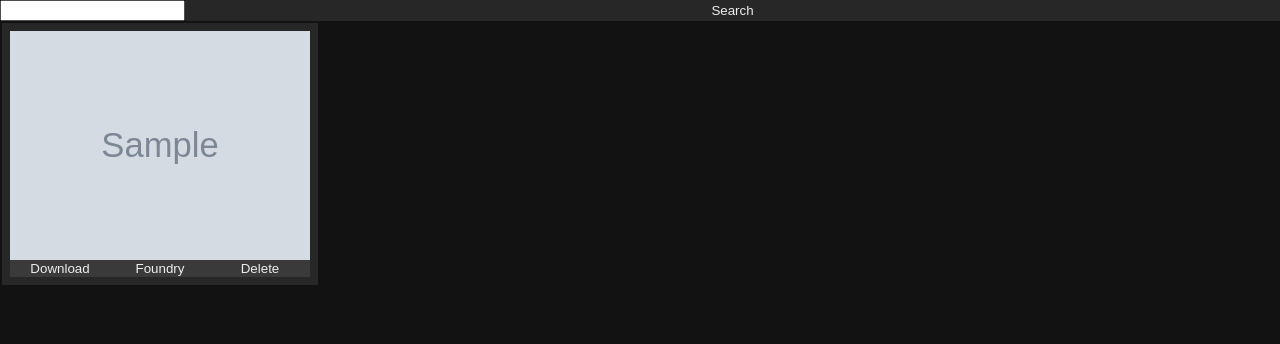
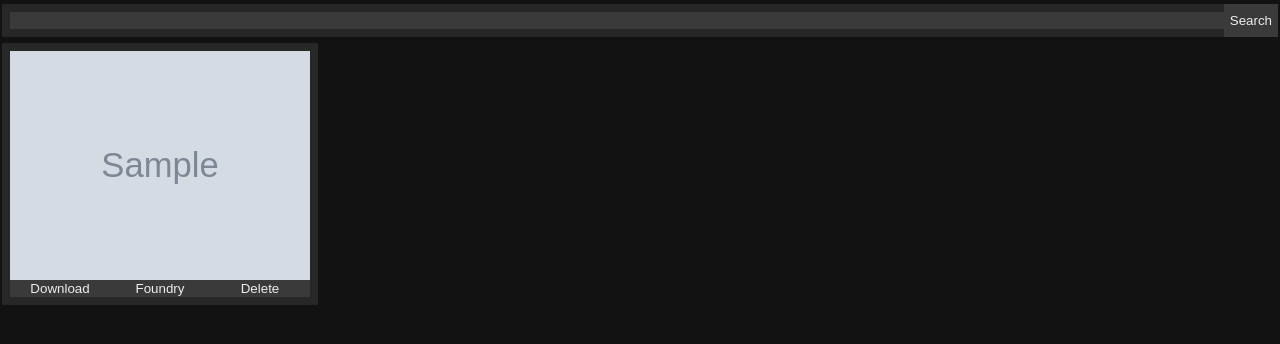
Before and after one commit to miki4920/BattlemapSearcher-Flask, a Flask app: page / in a window 1280 px wide. Shown: the top 344 px of the page. Run offline with Flask 2, Linux system fonts and the light colour scheme; tables that the repository leaves empty hold one stand-in row (values such as "Sample post"); grey boxes marked "Sample" are stand-in pictures; parts of the project's set-up code (start-up, migrations or seed data) failed here and were passed over.

Commit message:
Implemented a working search bar

```diff
--- a/static/main.css
+++ b/static/main.css
@@ -13,10 +13,27 @@ body {
 
 nav {
     display:flex;
+    margin: 4px 2px ;
+}
+
+nav form {
+    background-color: rgba(255, 255, 255, 0.09);
 }
 
 label {
     display: none
+}
+
+input {
+    flex-basis: 100%;
+    background-color: rgba(255, 255, 255, 0.09);
+    outline: none;
+    border: none;
+    margin: 8px 0 8px 8px;
+}
+
+input:hover {
+    background-color: rgba(255, 255, 255, 0.12);
 }
 
 main {
@@ -31,7 +48,7 @@ article {
 
 }
 
-section {
+article section {
     display: flex;
     background-color: rgba(255, 255, 255, 0.09);
     flex-direction: column;
@@ -40,7 +57,7 @@ section {
 
 }
 
-section:hover {
+article section:hover {
     background-color: rgba(255, 255, 255, 0.12);
 }
 
@@ -48,6 +65,11 @@ a {
     position: relative;
     max-width: 100%;
     overflow: hidden;
+}
+
+form {
+    flex-grow: 1;
+    display: flex;
 }
 
 img {
@@ -75,6 +97,7 @@ menu {
 
 button {
     flex-grow: 1;
+    flex-basis: 0;
     background-color: rgba(255, 255, 255, 0.09);
     border: none;
     cursor: pointer;
@@ -90,8 +113,3 @@ li {
     flex-basis: 0;
     list-style-type: none;
 }
-
-form {
-    display: flex;
-    flex-grow: 1;
-}
```
